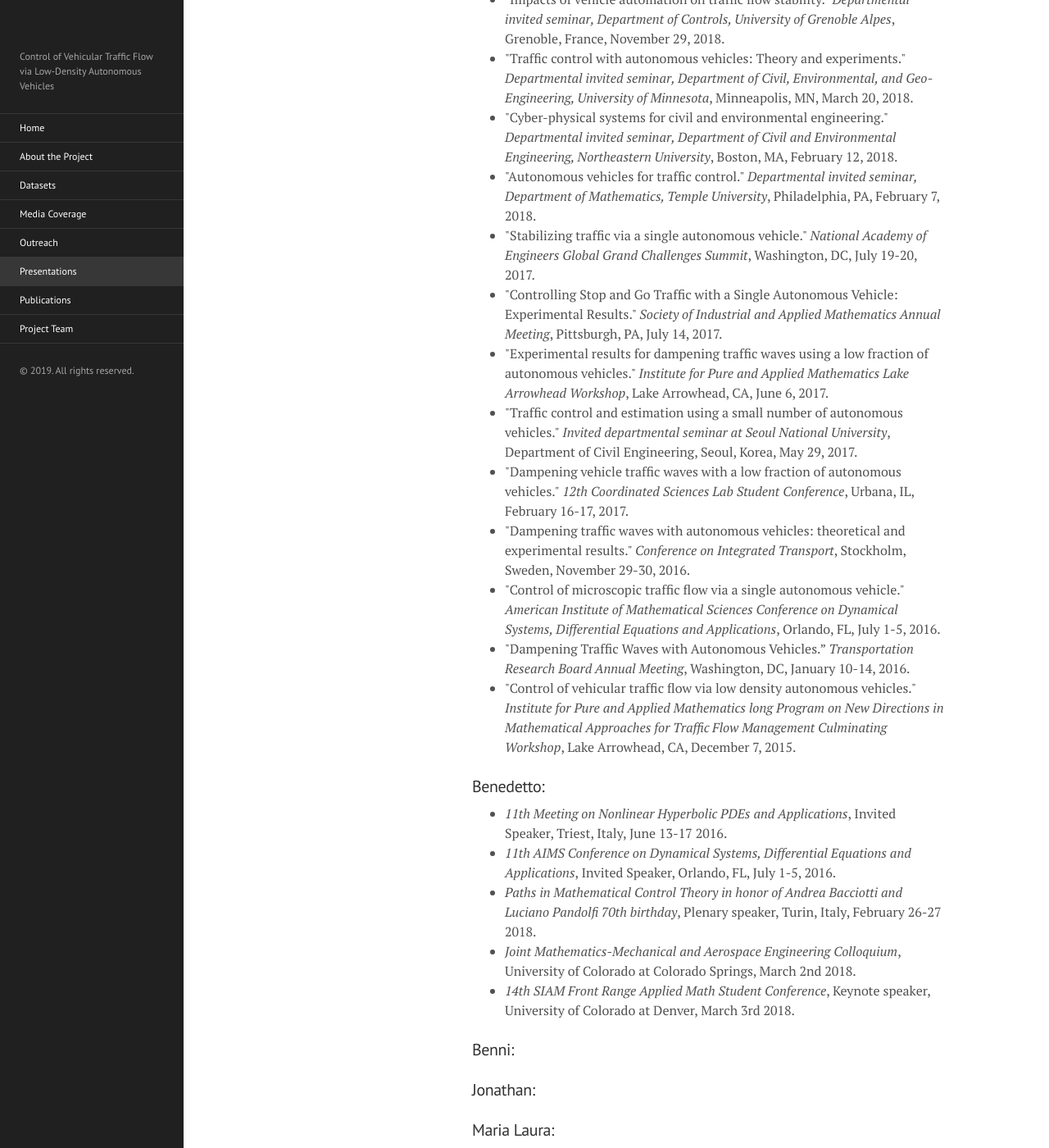
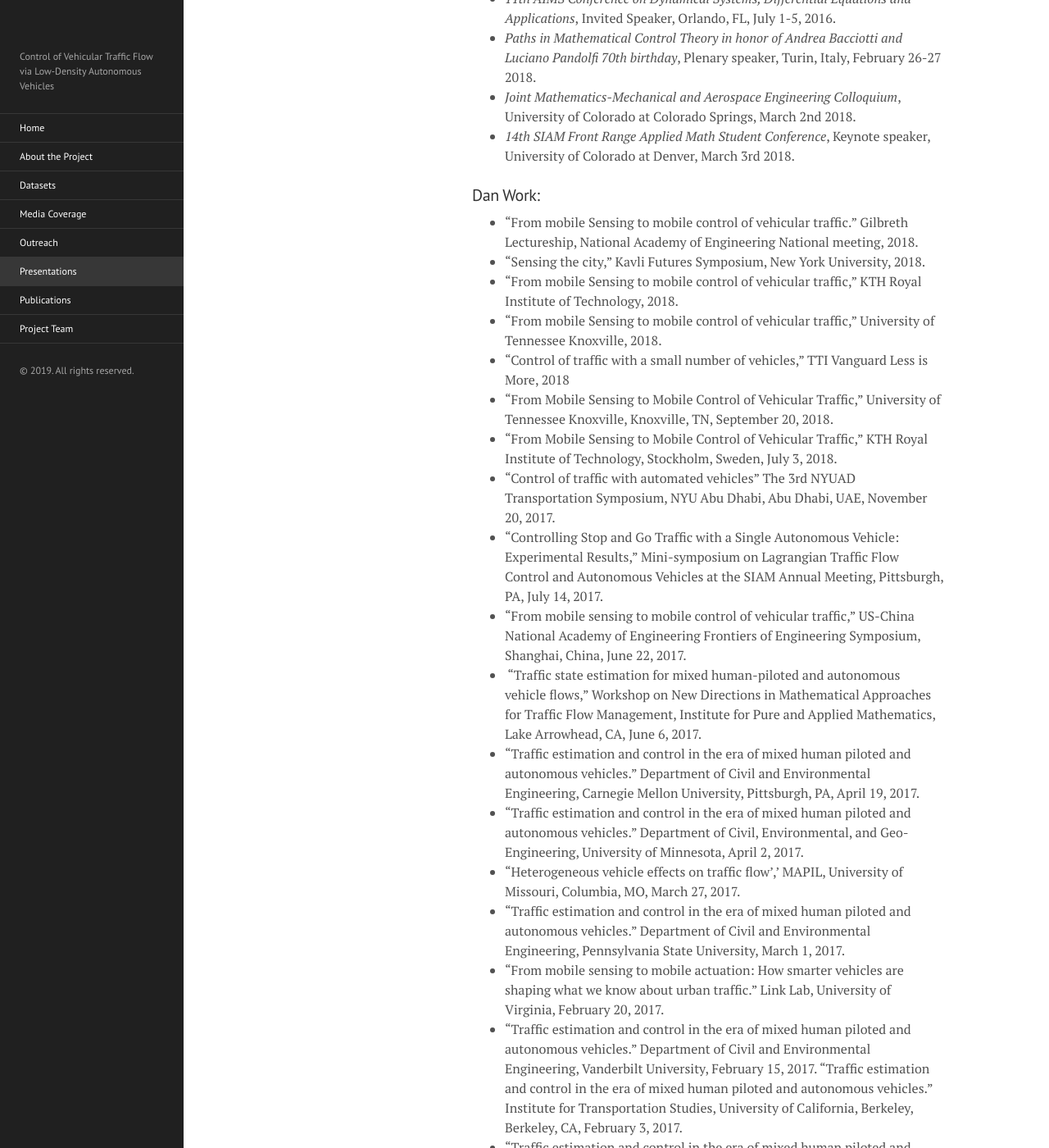
Before and after one commit to phantomjams/phantomjams.github.io, a Jekyll site: the page built from presentations.md, in a window 1280 px wide and 1400 px high, scrolled down 265 px. Shown: the whole window at 82% size. Built offline with Jekyll 4.4.1, drawn with Linux system fonts in a browser that asks for light colours; some of the changed text lies outside the part shown.

Commit message:
Added Dan presentations

```diff
--- a/presentations.md
+++ b/presentations.md
@@ -3,10 +3,82 @@ layout: page
 title: Presentations
 ---
 
-<h3>Dan:</h3>
+<h3>Benedetto Piccoli: </h3>
+<ul>
+	<li><em>11th Meeting on Nonlinear Hyperbolic PDEs and Applications</em>, Invited Speaker, Triest, Italy, June 13-17 2016.</li>
+	<li><em>11th AIMS Conference on Dynamical Systems, Differential Equations and Applications</em>, Invited Speaker, Orlando, FL, July 1-5, 2016.</li>
+	<li><em>Paths in Mathematical Control Theory in honor of Andrea Bacciotti and Luciano Pandolfi 70th birthday</em>, Plenary speaker, Turin, Italy, February 26-27 2018.</li>
+	<li><em>Joint Mathematics-Mechanical and Aerospace Engineering Colloquium</em>, University of Colorado at Colorado Springs, March 2nd 2018.</li>
+	<li><em>14th SIAM Front Range Applied Math Student Conference</em>, Keynote speaker, University of Colorado at Denver, March 3rd 2018.</li>
+</ul>
+
+<h3>Dan Work:</h3>
+<ul>
+<li>“From mobile Sensing to mobile control of
+     vehicular traffic.” Gilbreth Lectureship, National Academy of Engineering
+     National meeting, 2018.</li>
+ <li>“Sensing the city,” Kavli Futures Symposium,
+     New York University, 2018.</li>
+ <li>“From mobile Sensing to mobile control of
+     vehicular traffic,” KTH Royal Institute of Technology, 2018.</li>
+ <li>“From mobile Sensing to mobile control of
+     vehicular traffic,” University of Tennessee Knoxville, 2018.</li>
+ <li>“Control of traffic with a small number of
+     vehicles,” TTI Vanguard Less is More, 2018</li>
+ <li>“From Mobile Sensing to Mobile Control of
+     Vehicular Traffic,” University of Tennessee Knoxville, Knoxville, TN,
+     September 20, 2018.</li>
+ <li>“From Mobile Sensing to Mobile Control of
+     Vehicular Traffic,” KTH Royal Institute of Technology, Stockholm, Sweden,
+     July 3, 2018.</li>
+ <li>“Control of traffic with automated vehicles”
+     The 3rd NYUAD Transportation Symposium, NYU Abu Dhabi, Abu Dhabi, UAE,
+     November 20, 2017.</li>
+ <li>“Controlling Stop and Go Traffic with a
+     Single Autonomous Vehicle: Experimental Results,” Mini-symposium on
+     Lagrangian Traffic Flow Control and Autonomous Vehicles at the SIAM Annual
+     Meeting, Pittsburgh, PA, July 14, 2017.</li>
+ <li>“From mobile sensing to mobile control of
+     vehicular traffic,” US-China National Academy of Engineering Frontiers of
+     Engineering Symposium, Shanghai, China, June 22, 2017.</li>
+ <li> “Traffic state estimation for mixed
+     human-piloted and autonomous vehicle flows,” Workshop on New Directions in
+     Mathematical Approaches for Traffic Flow Management, Institute for Pure
+     and Applied Mathematics, Lake Arrowhead, CA, June 6, 2017.</li>
+ <li>“Traffic estimation and control in the era
+     of mixed human piloted and autonomous vehicles.” Department of Civil and
+     Environmental Engineering, Carnegie Mellon University, Pittsburgh, PA,
+     April 19, 2017.</li>
+ <li>“Traffic estimation and control in the era
+     of mixed human piloted and autonomous vehicles.” Department of Civil,
+     Environmental, and Geo- Engineering, University of Minnesota, April 2,
+     2017.</li>
+ <li>“Heterogeneous vehicle effects on traffic
+     flow’,’ MAPIL, University of Missouri, Columbia, MO, March 27, 2017.</li>
+ <li>“Traffic estimation and control in the era
+     of mixed human piloted and autonomous vehicles.” Department of Civil and
+     Environmental Engineering, Pennsylvania State University, March 1, 2017.</li>
+ <li>“From mobile sensing to mobile actuation:
+     How smarter vehicles are shaping what we know about urban traffic.” Link
+     Lab, University of Virginia, February 20, 2017.</li>
+ <li>“Traffic estimation and control in the era
+     of mixed human piloted and autonomous vehicles.” Department of Civil and
+     Environmental Engineering, Vanderbilt University, February 15, 2017.
+     “Traffic estimation and control in the era of mixed human piloted and
+     autonomous vehicles.” Institute for Transportation Studies, University of
+     California, Berkeley, Berkeley, CA, February 3, 2017.</li>
+ <li>“Traffic estimation and control in the era
+     of mixed human piloted and autonomous vehicles.” Institute for
+     Transportation Studies, University of California, Berkeley, Berkeley, CA,
+     February 3, 2017.</li>
+ <li>“Comparing Traffic State Estimators for
+     Mixed Human and Automated Traffic Flows.” Conference on Integrated
+     Transport 2016: Connected and Automated Transport Systems, KTH Royal
+     Institute of Technology, Stockholm, Sweden, Nov. 29, 2016.</li>
+</ul>
 
 
-<h3>Rafi:</h3>
+<h3>Rafi Stern:</h3>
 <ul>
 	<li>"Impacts of vehicle automation on traffic flow stability." <em>Departmental invited seminar, Department of Controls, University of Grenoble Alpes</em>, Grenoble, France, November 29, 2018.</li>
 	<li>"Traffic control with autonomous vehicles: Theory and experiments." <em>Departmental invited seminar, Department of Civil, Environmental, and Geo- Engineering, University of Minnesota</em>, Minneapolis, MN, March 20, 2018.</li>
@@ -23,28 +95,8 @@ title: Presentations
 	<li>"Control of vehicular traffic flow via low density autonomous vehicles." <em>Institute for Pure and Applied Mathematics long Program on New Directions in Mathematical Approaches for Traffic Flow Management Culminating Workshop</em>, Lake Arrowhead, CA, December 7, 2015.</li>
 </ul>
 
-<h3>Benedetto:</h3>
-<ul>
-	<li><em>11th Meeting on Nonlinear Hyperbolic PDEs and Applications</em>, Invited Speaker, Triest, Italy, June 13-17 2016.</li>
-	<li><em>11th AIMS Conference on Dynamical Systems, Differential Equations and Applications</em>, Invited Speaker, Orlando, FL, July 1-5, 2016.</li>
-	<li><em>Paths in Mathematical Control Theory in honor of Andrea Bacciotti and Luciano Pandolfi 70th birthday</em>, Plenary speaker, Turin, Italy, February 26-27 2018.</li>
-	<li><em>Joint Mathematics-Mechanical and Aerospace Engineering Colloquium</em>, University of Colorado at Colorado Springs, March 2nd 2018.</li>
-	<li><em>14th SIAM Front Range Applied Math Student Conference</em>, Keynote speaker, University of Colorado at Denver, March 3rd 2018.</li>
-</ul>
-
-<h3>Benni:</h3>
-
-
-<h3>Jonathan:</h3>
-
-
-<h3>Maria Laura:</h3>
-
-
-<h3>Rahul:</h3>
+<h3>Rahul Bhadani:</h3>
 <ul>
 	<li>"Analysis and Design of Velocity Controllers for Dissipation of Stop-and-Go Traffic Waves." <em>Society of Industrial and Applied Mathematics Annual Meeting</em>, Pittsburgh, PA, July 14, 2017.</li>
 	<li>"LiDAR Error Model for Cooperative Driving Simulation." Statistics Graduate Colloquium at The University of Arizona, Nov 15, 2017.</li>
 </ul>
-
-<h3>Matt:</h3>
```
